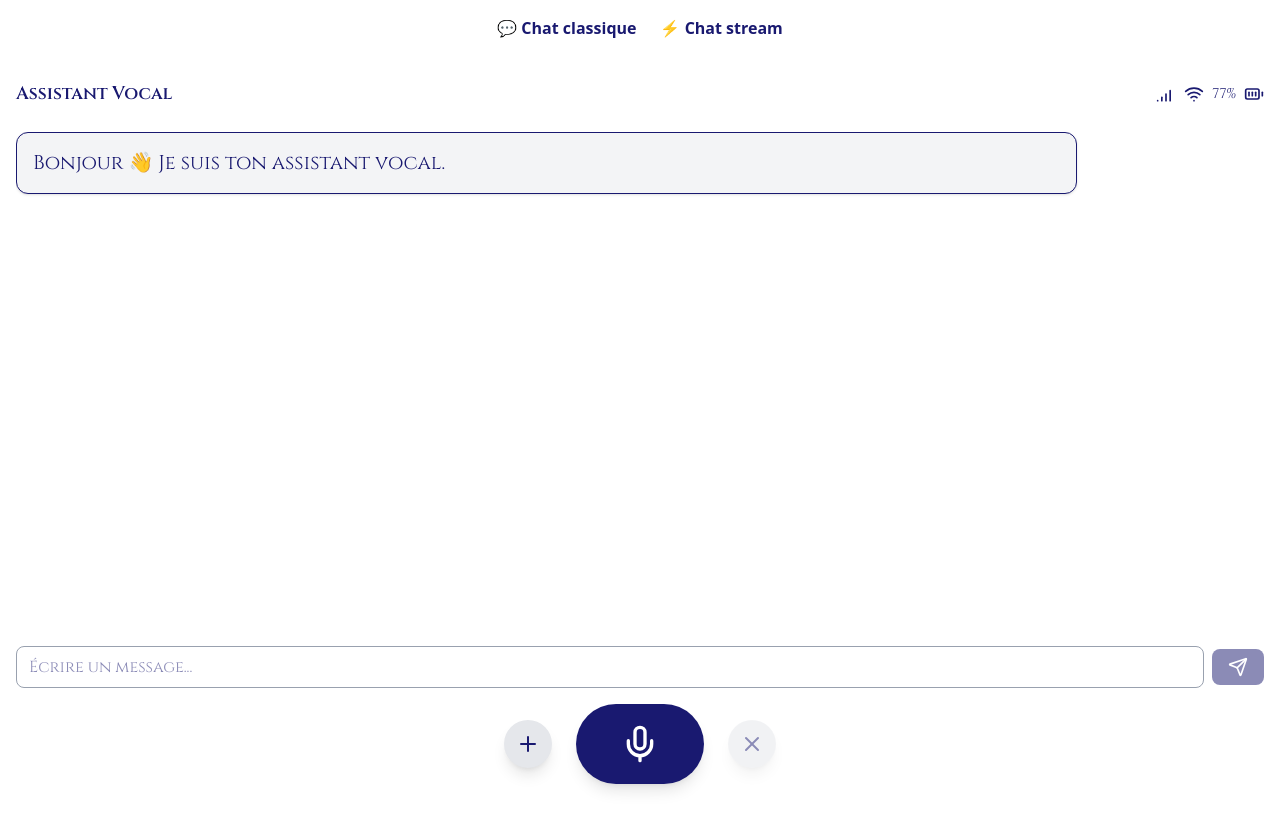
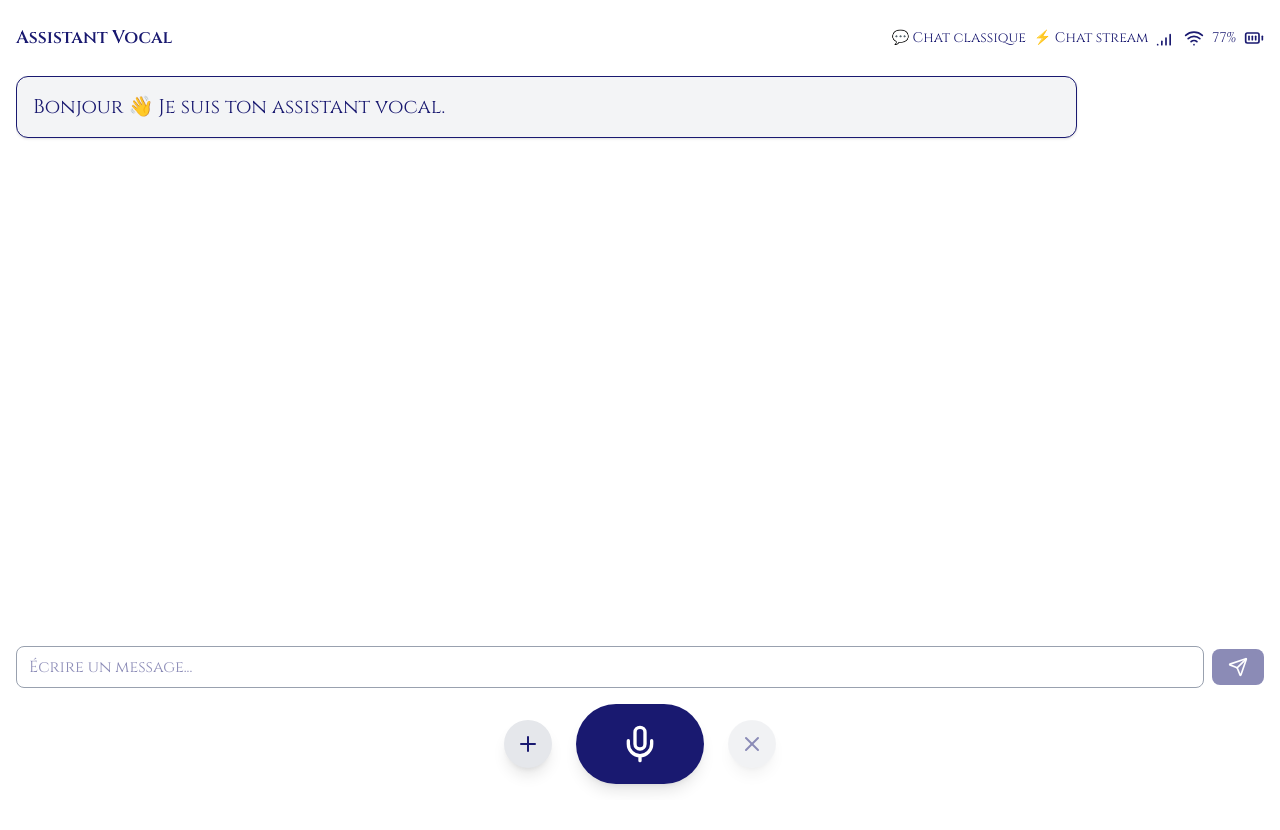
Before and after one commit to remiPra/claude-chat-custom, a React (Vite) app: page / in a window 1280 px wide. Shown: the top 830 px of the page. After the commit the page ends 800 px from the top, so only its background shows below. Built offline with nearby package versions, Linux system fonts and the light colour scheme; no server answers.

Commit message:
ordonnace

```diff
--- a/src/App.jsx
+++ b/src/App.jsx
@@ -6,10 +6,6 @@ export default function App() {
   return (
     <BrowserRouter>
       <div className="min-h-screen bg-[#f5f5ff] text-[#191970] flex flex-col">
-        <header className="p-4 shadow-md bg-white flex justify-center gap-6 font-semibold">
-          <Link to="/" className="hover:underline">💬 Chat classique</Link>
-          <Link to="/stream" className="hover:underline">⚡ Chat stream</Link>
-        </header>
 
         <main className="flex-grow">
           <Routes>
--- a/src/pages/ChatClassic.jsx
+++ b/src/pages/ChatClassic.jsx
@@ -1,6 +1,7 @@
 import { useState, useRef, useCallback, useEffect } from "react";
 import { Mic, Wifi, BatteryFull, SignalHigh, Plus, X, Send } from "lucide-react";
 import ReactMarkdown from "react-markdown";
+import { Link } from "react-router-dom";
 
 // --- Constantes ---
 const MAX_CACHE_SIZE = 50;
@@ -303,6 +304,9 @@ await speakLongText(cleanText, setIsPlayingTTS, audioRef, stopFlagRef);
         <header className="w-full top-0 left-0 flex justify-between items-center mb-6">
           <h1 className="text-lg font-semibold">Assistant Vocal</h1>
           <div className="flex items-center space-x-2 text-sm">
+          <Link to="/" className="hover:underline">💬 Chat classique</Link>
+          <Link to="/stream" className="hover:underline">⚡ Chat stream</Link>
+
             <SignalHigh className="w-5 h-5" /> <Wifi className="w-5 h-5" />
             <span>77%</span> <BatteryFull className="w-5 h-5" />
           </div>
--- a/src/pages/ChatStream.jsx
+++ b/src/pages/ChatStream.jsx
@@ -1,6 +1,7 @@
 import { useState, useRef, useCallback, useEffect } from "react";
 import { Mic, X, Send, Plus, Wifi, BatteryFull, SignalHigh } from "lucide-react";
 import ReactMarkdown from "react-markdown";
+import { Link } from "react-router-dom";
 
 // --- Constantes ---
 const MAX_CACHE_SIZE = 50;
@@ -255,6 +256,9 @@ setMessages((prev) => {
         {/* Header */}
         <header className="flex justify-between items-center mb-6">
           <h1 className="text-lg font-semibold">⚡ Assistant Vocal Intelligent (Qwen3-VL)</h1>
+          <Link to="/" className="hover:underline">💬 Chat classique</Link>
+          <Link to="/stream" className="hover:underline">⚡ Chat stream</Link>
+
           <div className="flex items-center space-x-2 text-sm">
             <SignalHigh className="w-5 h-5" /> <Wifi className="w-5 h-5" />
             <span>77%</span> <BatteryFull className="w-5 h-5" />
```
